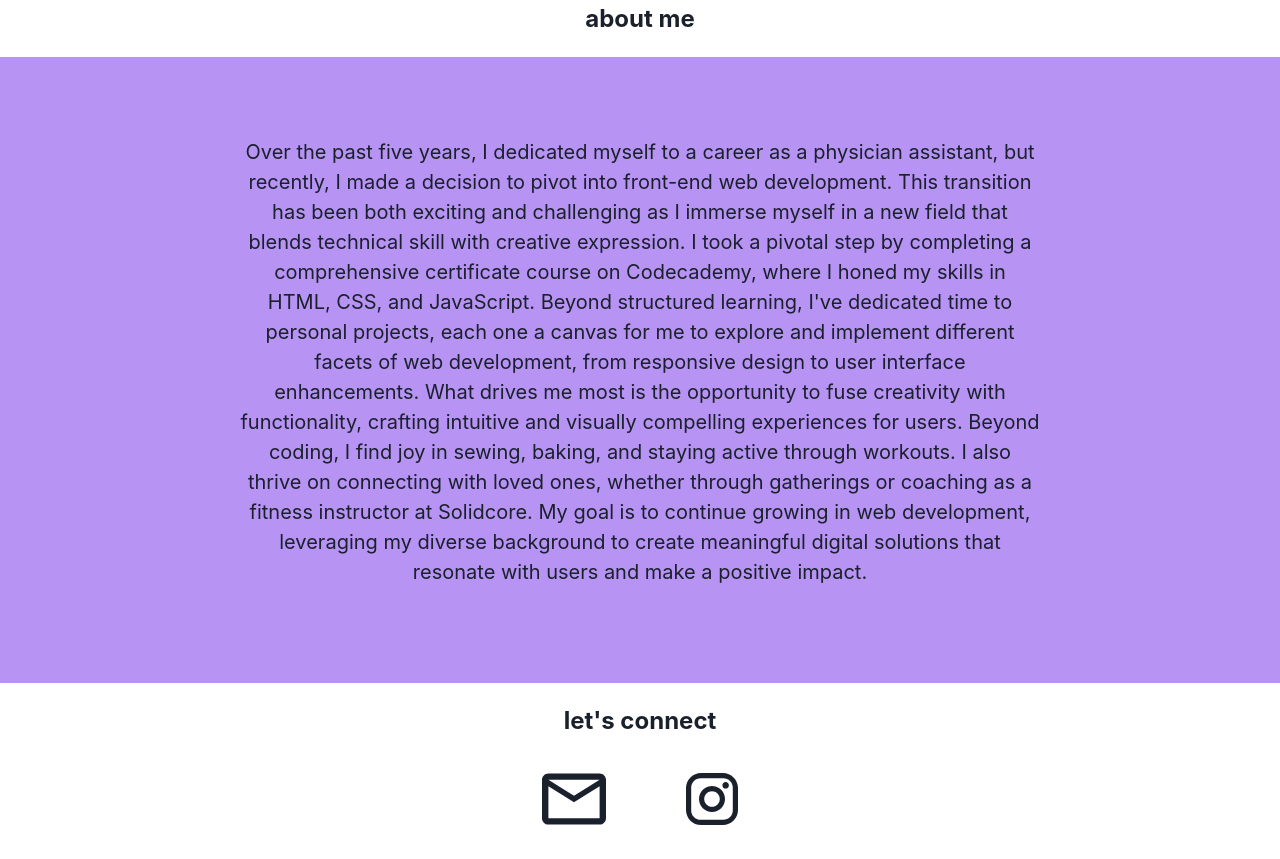
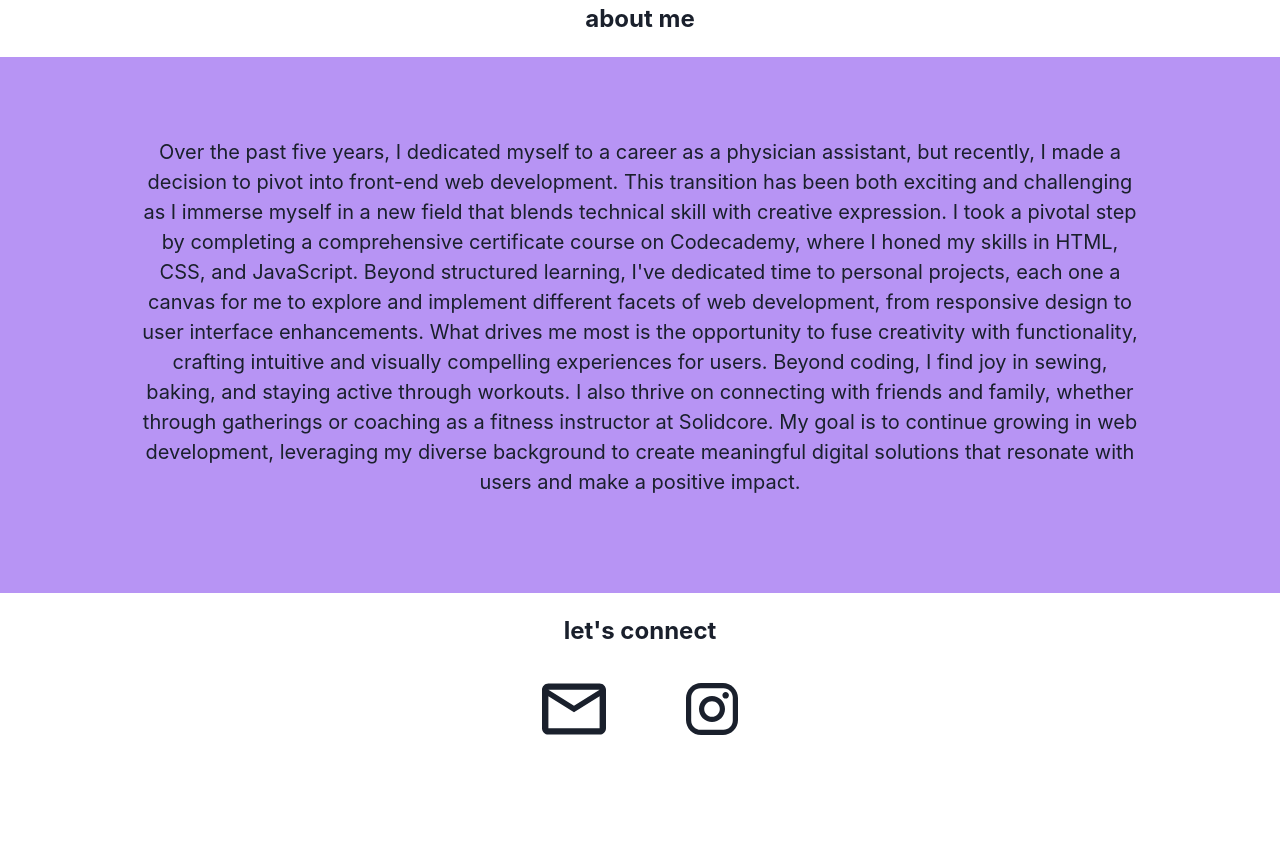
Before and after one commit to kailaburgin/portfolio, a React (Vite) app: page / in a window 1280 px wide. Shown: the part 1500-2359 px from the top of the page. After the commit the page ends 2269 px from the top, so only its background shows below. Built offline with nearby package versions, Linux system fonts and the light colour scheme.

Commit message:
Change About section HStack to Flex to better space Text and Image components

```diff
--- a/src/components/About.jsx
+++ b/src/components/About.jsx
@@ -1,4 +1,4 @@
-import { Box, HStack, Image, Show, Text } from "@chakra-ui/react";
+import { Box, Flex, Image, Show, Text } from "@chakra-ui/react";
 import React from "react";
 import Coding from "../assets/coding.jpg";
 
@@ -11,12 +11,11 @@ const About = () => {
         </Text>
       </Box>
       <Box bg="purple.300" p={20}>
-        <HStack
-          mr={{ sm: 20, md: 20, lg: 20, xl: 40 }}
-          ml={{ sm: 20, md: 20, lg: 20, xl: 40 }}
-          spacing={40}
+        <Flex
+          justifyContent="center"
+          alignItems="center"
         >
-          <Text fontSize="xl">
+          <Text fontSize="xl" maxW="1000px">
             Over the past five years, I dedicated myself to a career as a
             physician assistant, but recently, I made a decision to pivot into
             front-end web development. This transition has been both exciting
@@ -31,16 +30,16 @@ const About = () => {
             functionality, crafting intuitive and visually compelling
             experiences for users. Beyond coding, I find joy in sewing, baking,
             and staying active through workouts. I also thrive on connecting
-            with loved ones, whether through gatherings or coaching as a fitness
+            with friends and family, whether through gatherings or coaching as a fitness
             instructor at Solidcore. My goal is to continue growing in web
             development, leveraging my diverse background to create meaningful
             digital solutions that resonate with users and make a positive
             impact.
           </Text>
           <Show breakpoint="(min-width: 2000px)">
-            <Image src={Coding} borderRadius="8px" />
+            <Image src={Coding} borderRadius="8px" pl={36} />
           </Show>
-        </HStack>
+        </Flex>
       </Box>
     </Box>
   );
```
